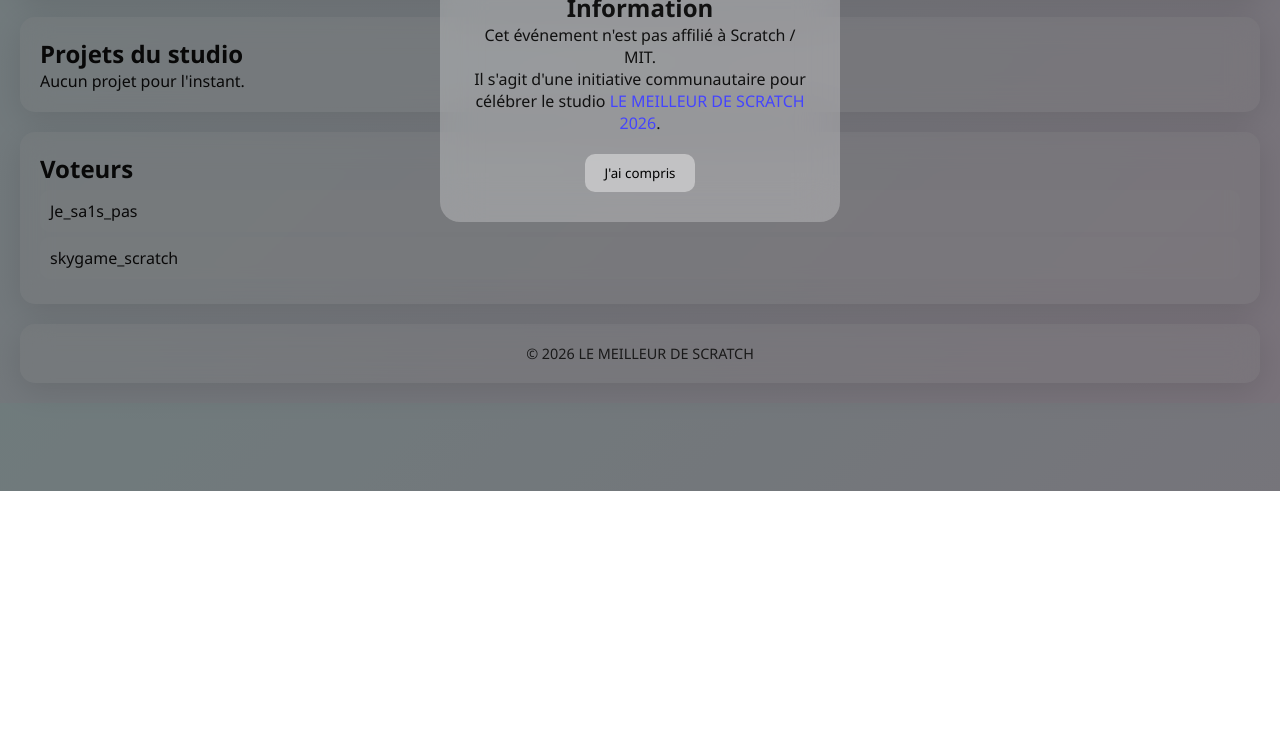
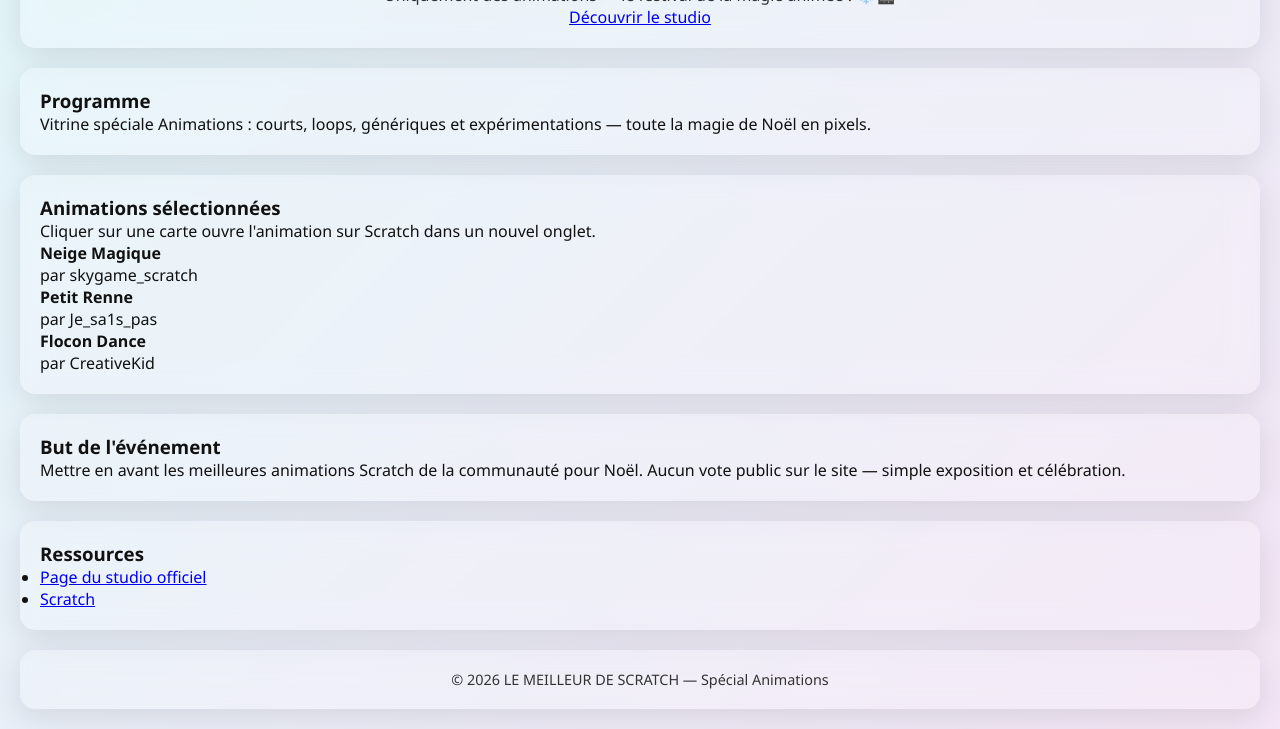
Before and after one commit to lvstudios/LE-MEILLEUR-DE-SCRATCH-event, a plain HTML site: page index.html in a window 1280 px wide. Shown: the part 309-1038 px from the top of the page. Before the commit the page ends 800 px from the top, so only its background shows below. Drawn offline with Linux system fonts and the light colour scheme.

Commit message:
Update index.html

```diff
--- a/index.html
+++ b/index.html
@@ -1,107 +1,88 @@
 <!DOCTYPE html>
 <html lang="fr">
 <head>
-  <meta charset="UTF-8">
-  <title>LE MEILLEUR DE SCRATCH 2026</title>
-  <meta name="viewport" content="width=device-width, initial-scale=1.0">
-  <link rel="stylesheet" href="style.css">
+  <meta charset="utf-8" />
+  <meta name="viewport" content="width=device-width,initial-scale=1" />
+  <title>LE MEILLEUR DE SCRATCH NOËL : ANIMATION</title>
+  <link rel="stylesheet" href="style.css" />
 </head>
 <body>
+  <!-- Canvas neige -->
+  <canvas id="snow-canvas" aria-hidden="true"></canvas>
 
-<!-- Popup info -->
-<div id="popup-info" class="glass-popup">
-  <div class="popup-content">
-    <h2>Information</h2>
-    <p>
-      Cet événement n'est pas affilié à Scratch / MIT.<br>
-      Il s'agit d'une initiative communautaire pour célébrer le studio
-      <a href="https://scratch.mit.edu/studios/37057539" target="_blank">LE MEILLEUR DE SCRATCH 2026</a>.
-    </p>
-    <button id="close-popup">J'ai compris</button>
-  </div>
-</div>
+  <header class="site-header glass">
+    <div class="header-inner">
+      <h1>LE MEILLEUR DE SCRATCH</h1>
+      <h2 class="subtitle">NOËL : ANIMATION</h2>
+      <p class="lead">Uniquement des animations — le festival de la magie animée ! ❄️🎬</p>
+      <div class="header-cta">
+        <a id="open-studio" class="btn" href="https://scratch.mit.edu/studios/37057539" target="_blank" rel="noopener">Découvrir le studio</a>
+      </div>
+    </div>
+    <div class="snow-glow"></div>
+  </header>
 
-<header class="glass">
-  <h1>LE MEILLEUR DE SCRATCH 2026</h1>
-  <p>Vote pour tes projets préférés et découvre les meilleurs du studio !</p>
-</header>
+  <main>
+    <section class="glass section-intro">
+      <h3>Programme</h3>
+      <p>Vitrine spéciale Animations : courts, loops, génériques et expérimentations — toute la magie de Noël en pixels.</p>
+    </section>
 
-<main>
+    <section class="glass gallery-section" aria-label="Galerie d'animations">
+      <h3>Animations sélectionnées</h3>
+      <p class="muted">Cliquer sur une carte ouvre l'animation sur Scratch dans un nouvel onglet.</p>
 
-  <!-- Tutoriel -->
-  <section id="tutorial" class="glass category-section">
-    <h2>Tutoriel</h2>
-    <ol>
-      <li>Rejoins le studio <a href="https://scratch.mit.edu/studios/37057539" target="_blank">LE MEILLEUR DE SCRATCH 2026</a>.</li>
-      <li>Ajoute ton projet dans le studio.</li>
-      <li>Vote pour tes projets favoris.</li>
-    </ol>
-  </section>
+      <div id="gallery" class="gallery">
+        <!-- Exemple : remplace les id par de vrais IDs Scratch d'animations -->
+        <article class="card" data-id="855968961" tabindex="0">
+          <div class="thumb animated-thumb loop-1"></div>
+          <div class="card-body">
+            <h4>Neige Magique</h4>
+            <p class="author">par skygame_scratch</p>
+          </div>
+        </article>
 
-  <!-- Galerie de projets -->
-  <section id="projects" class="glass category-section">
-    <h2>Projets du studio</h2>
-    <div id="projects-list">Chargement des projets...</div>
-  </section>
+        <article class="card" data-id="855970123" tabindex="0">
+          <div class="thumb animated-thumb loop-2"></div>
+          <div class="card-body">
+            <h4>Petit Renne</h4>
+            <p class="author">par Je_sa1s_pas</p>
+          </div>
+        </article>
 
-  <!-- Voteurs -->
-  <section id="voters" class="glass category-section">
-    <h2>Voteurs</h2>
-    <ul class="voter-list" id="voter-list">
-      <li>Je_sa1s_pas</li>
-      <li>skygame_scratch</li>
-    </ul>
-  </section>
+        <article class="card" data-id="855972456" tabindex="0">
+          <div class="thumb animated-thumb loop-3"></div>
+          <div class="card-body">
+            <h4>Flocon Dance</h4>
+            <p class="author">par CreativeKid</p>
+          </div>
+        </article>
 
-</main>
+        <!-- ajoute d'autres cards ici -->
+      </div>
+    </section>
 
-<footer class="glass">
-  <p>&copy; 2026 LE MEILLEUR DE SCRATCH</p>
-</footer>
+    <section class="glass info-section">
+      <h3>But de l'événement</h3>
+      <p>Mettre en avant les meilleures animations Scratch de la communauté pour Noël. Aucun vote public sur le site — simple exposition et célébration.</p>
+    </section>
 
-<script>
-  // --- Popup info ---
-  window.addEventListener('DOMContentLoaded', () => {
-    const popup = document.getElementById('popup-info');
-    const closeBtn = document.getElementById('close-popup');
-    closeBtn.addEventListener('click', () => {
-      popup.style.display = 'none';
-      document.getElementById('projects').scrollIntoView({ behavior: 'smooth' });
-    });
-  });
+    <section class="glass footer-links">
+      <h3>Ressources</h3>
+      <ul>
+        <li><a href="https://scratch.mit.edu/studios/37057539" target="_blank" rel="noopener">Page du studio officiel</a></li>
+        <li><a href="https://scratch.mit.edu" target="_blank" rel="noopener">Scratch</a></li>
+      </ul>
+    </section>
+  </main>
 
-  // --- Charger les projets depuis projects.json ---
-  async function loadProjects() {
-    try {
-      const res = await fetch('/projects.json', {cache: "no-store"});
-      const projects = await res.json();
-      const container = document.getElementById('projects-list');
-      container.innerHTML = '';
+  <footer class="site-footer glass">
+    <p>&copy; 2026 LE MEILLEUR DE SCRATCH — Spécial Animations</p>
+  </footer>
 
-      if(projects.length === 0){
-        container.textContent = "Aucun projet pour l'instant.";
-        return;
-      }
-
-      projects.forEach(p => {
-        const div = document.createElement('div');
-        div.className = "project-card";
-        div.innerHTML = `
-          <iframe src="https://scratch.mit.edu/projects/${p.id}/embed" width="285" height="200" frameborder="0" scrolling="no"></iframe>
-          <h3>${p.title}</h3>
-          <p>par ${p.author}</p>
-          <a href="${p.url}" target="_blank">Voir sur Scratch</a>
-        `;
-        container.appendChild(div);
-      });
-    } catch (e) {
-      console.error("Erreur loadProjects:", e);
-      document.getElementById('projects-list').textContent = "Impossible de charger les projets.";
-    }
-  }
-
-  window.addEventListener('DOMContentLoaded', loadProjects);
-</script>
+  <script src="script.js"></script>
+</body>
+</html>
 
 </body>
 </html>
```
